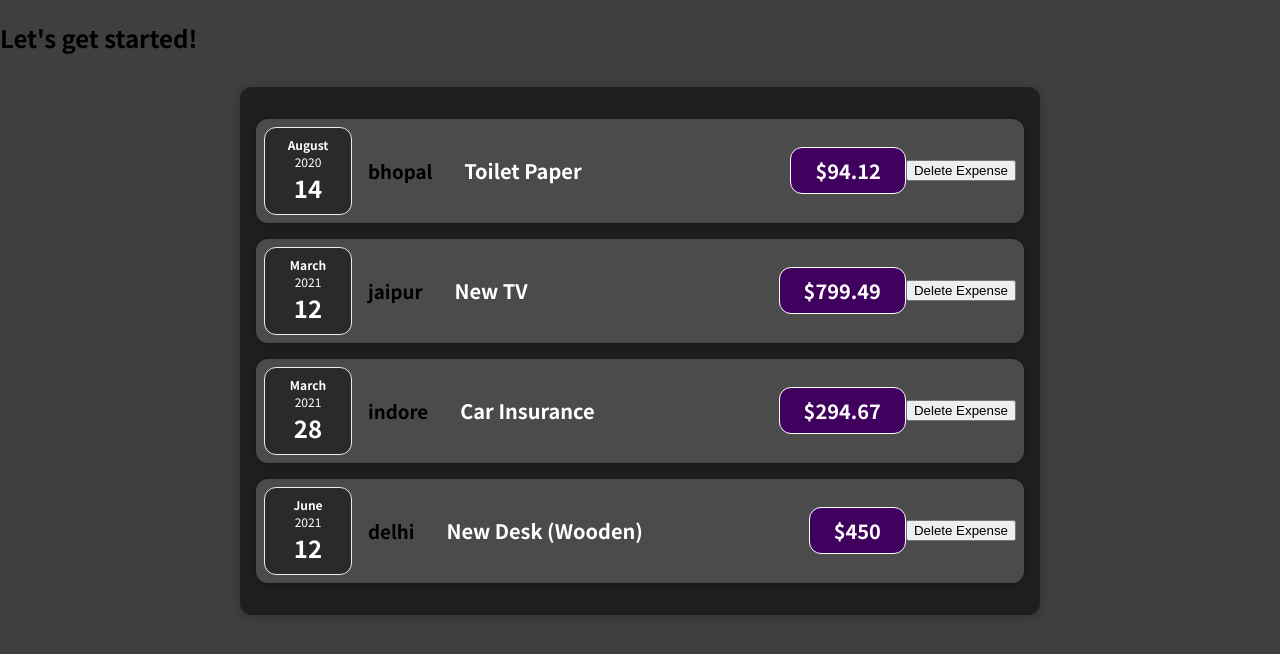
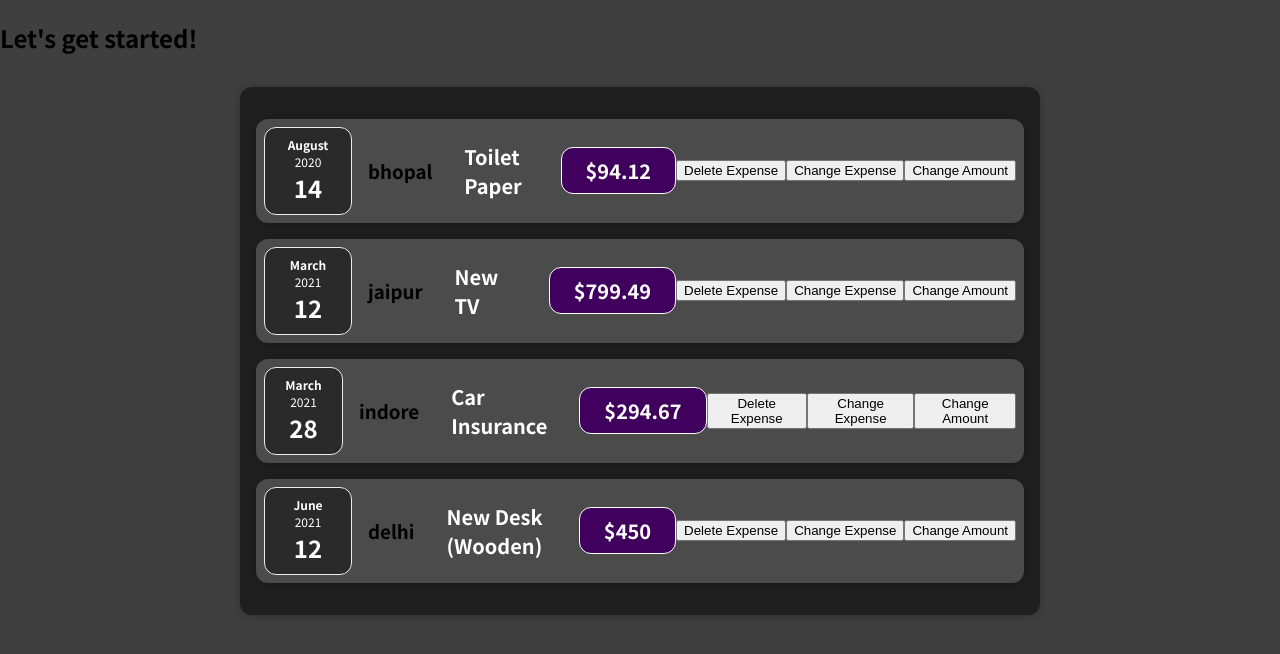
Before and after one commit to sanskaratre/React, a React (Create React App) app: page / in a window 1280 px wide. Shown: the top 654 px of the page. Built offline with nearby package versions, Linux system fonts and the light colour scheme.

Commit message:
change_name_amount

```diff
--- a/src/components/Expense/ExpenseItem.js
+++ b/src/components/Expense/ExpenseItem.js
@@ -1,3 +1,4 @@
+import React, { useState } from 'react';
 import ExpenseDetails from '../Expense/ExpenseDetails';
 import ExpenseDate from '../Expense/ExpenseDate';
 import Card from '../UI/Card';
@@ -8,15 +9,33 @@ import './expenses.css';
 
 const ExpenseItem = (props) =>{
 
+    const [title, setTitle] = useState(props.title);
+
+    const clickHandlerChange = () => {
+
+        setTitle("updated!");
+
+    }
+
+    const [amount, setAmount] = useState(props.amount);
+
+    const clickHandleramount = () => {
+
+        setAmount("100");
+
+    }
+
     return (
 
         <Card className='expense-item' id = {props.id}>
           <ExpenseDate date = {props.date}/>
           <ExpenseDetails
-           title = {props.title}
+           title = {title}
            LocationOfExpenditure = {props.LocationOfExpenditure}
-           amount = {props.amount} />
+           amount = {amount} />
            <button onClick={ () => {clickHandler(props.id)}}>Delete Expense</button>
+           <button onClick={ clickHandlerChange}>Change Expense</button>
+           <button onClick={ clickHandleramount}>Change Amount</button>
 
         </Card>
 
```
